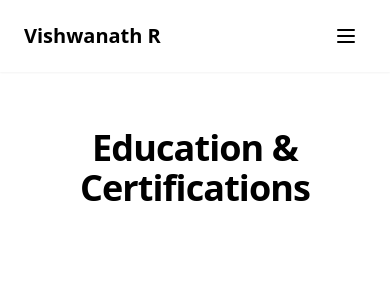
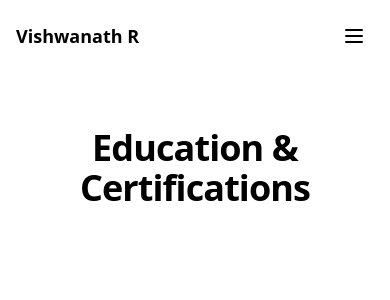
Before and after one commit to Vishwanathamrish/Portfolio, a Flask app: page /education in a window 390 px wide. Shown: the top 300 px of the page. Run offline with Flask 3, Linux system fonts and the light colour scheme; some libraries are stand-ins or nearby versions.

Commit message:
Refactor navbar for better responsiveness

```diff
--- a/templates/education.html
+++ b/templates/education.html
@@ -37,34 +37,37 @@
 <body class="bg-white text-black dark:bg-gray-900 dark:text-white transition-colors duration-300 font-sans min-h-screen">
 
 <!-- Navbar -->
-<nav class="bg-white/80 dark:bg-gray-900/80 backdrop-blur-md fixed w-full z-50 top-0 shadow-sm">
-  <div class="max-w-7xl mx-auto px-6 sm:px-12 py-4 flex justify-between items-center">
-    <a href="{{ url_for('portfolio') }}" class="text-xl font-bold hover:text-yellow-500 dark:hover:text-blue-400 transition-colors">Vishwanath R</a>
-    <div class="hidden md:flex gap-8 items-center font-medium text-base">
-      <a href="{{ url_for('portfolio') }}" class="hover:text-yellow-500 dark:hover:text-blue-400 transition-colors">Home</a>
-      <a href="{{ url_for('projects') }}" class="hover:text-yellow-500 dark:hover:text-blue-400 transition-colors">Projects</a>
-      <a href="{{ url_for('education') }}" class="text-yellow-500 dark:text-blue-400 font-semibold">Education</a>
-      <a href="{{ url_for('about') }}" class="hover:text-yellow-500 dark:hover:text-blue-400 transition-colors">About</a>
-      <a href="{{ url_for('contact') }}" class="hover:text-yellow-500 dark:hover:text-blue-400 transition-colors">Contact</a>
-      <button id="theme-toggle-desktop" class="text-xl focus:outline-none">🌙</button>
+<nav class="bg-white dark:bg-gray-900 fixed w-full z-50 top-0">
+  <div class="max-w-7xl mx-auto px-4 sm:px-16 py-4 flex justify-between items-center">
+    <div class="text-lg font-bold">Vishwanath R</div>
+    <!-- Desktop menu -->
+    <div class="hidden md:flex gap-6 items-center font-semibold">
+      <a href="{{ url_for('portfolio') }}" class="hover:text-yellow-500 dark:hover:text-blue-400">Home</a>
+      <a href="{{ url_for('projects') }}" class="hover:text-yellow-500 dark:hover:text-blue-400">Projects</a>
+      <a href="{{ url_for('education') }}" class="hover:text-yellow-500 dark:hover:text-blue-400">Education</a>
+      <a href="{{ url_for('about') }}" class="hover:text-yellow-500 dark:hover:text-blue-400">About</a>
+      <a href="{{ url_for('contact') }}" class="hover:text-yellow-500 dark:hover:text-blue-400">Contact</a>
+      <button id="theme-toggle-desktop" class="text-xl">🌙</button>
     </div>
+    <!-- Mobile hamburger -->
     <button id="mobile-menu-button" class="md:hidden p-2 rounded focus:outline-none">
       <svg xmlns="http://www.w3.org/2000/svg" class="h-6 w-6" fill="none"
            viewBox="0 0 24 24" stroke="currentColor">
         <path stroke-linecap="round" stroke-linejoin="round" stroke-width="2"
-              d="M4 6h16M4 12h16M4 18h16"/>
+          d="M4 6h16M4 12h16M4 18h16" />
       </svg>
     </button>
   </div>
-
-  <!-- Mobile Menu -->
-  <div id="mobile-menu" class="hidden md:hidden flex-col space-y-4 px-6 py-4 font-medium bg-white dark:bg-gray-900 text-black dark:text-white">
+  <!-- Mobile menu -->
+  <div id="mobile-menu"
+       class="hidden md:hidden flex-col space-y-4 px-4 py-4 font-semibold
+              bg-white dark:bg-gray-900 text-black dark:text-white">
     <a href="{{ url_for('portfolio') }}" class="block hover:text-yellow-500 dark:hover:text-blue-400">Home</a>
     <a href="{{ url_for('projects') }}" class="block hover:text-yellow-500 dark:hover:text-blue-400">Projects</a>
-    <a href="{{ url_for('education') }}" class="block text-yellow-500 dark:text-blue-400 font-semibold">Education</a>
+    <a href="{{ url_for('education') }}" class="block hover:text-yellow-500 dark:hover:text-blue-400">Education</a>
     <a href="{{ url_for('about') }}" class="block hover:text-yellow-500 dark:hover:text-blue-400">About</a>
     <a href="{{ url_for('contact') }}" class="block hover:text-yellow-500 dark:hover:text-blue-400">Contact</a>
-    <button id="theme-toggle-mobile" class="text-xl focus:outline-none">🌙</button>
+    <button id="theme-toggle-mobile" class="text-xl">🌙</button>
   </div>
 </nav>
 
```
